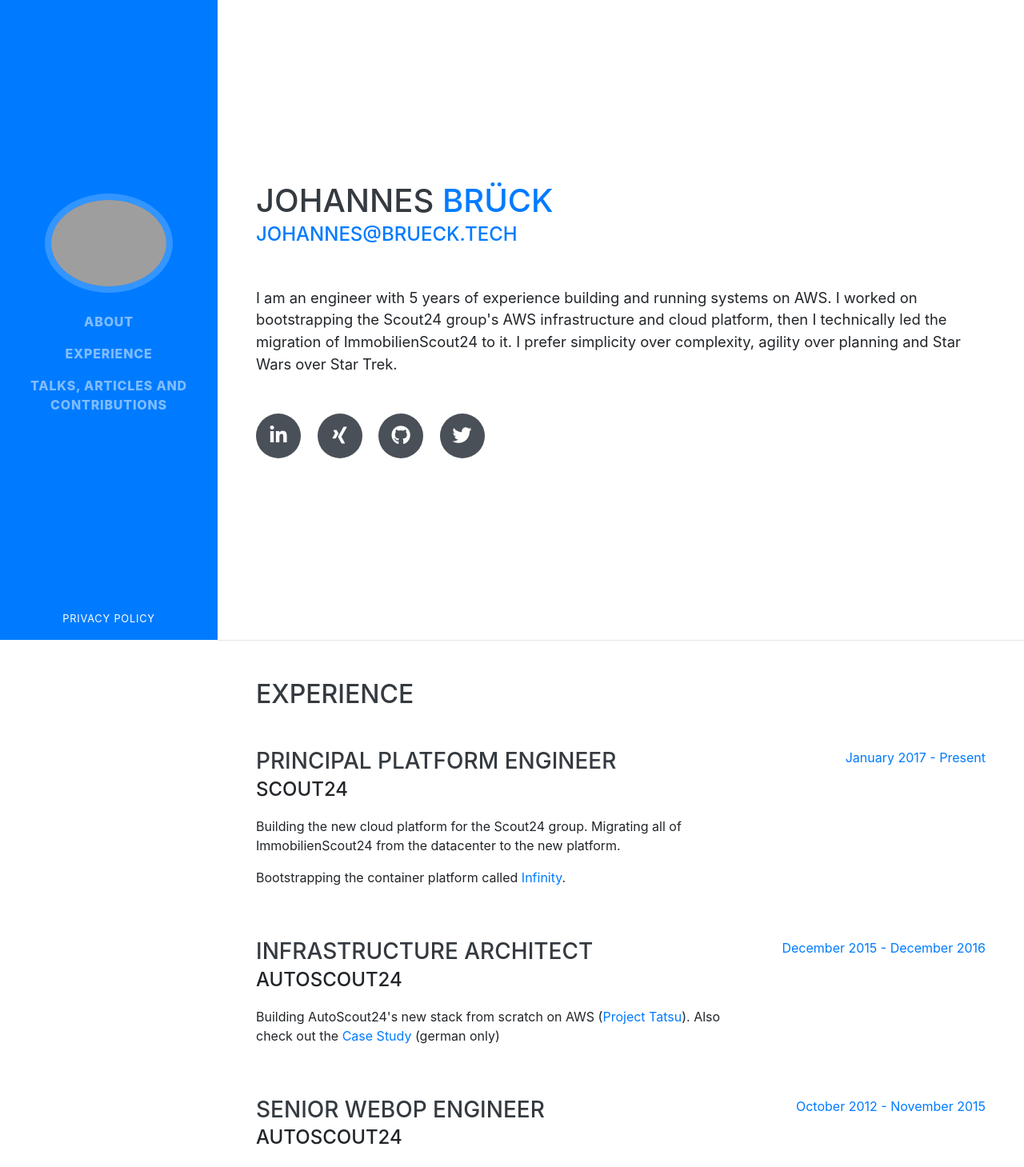
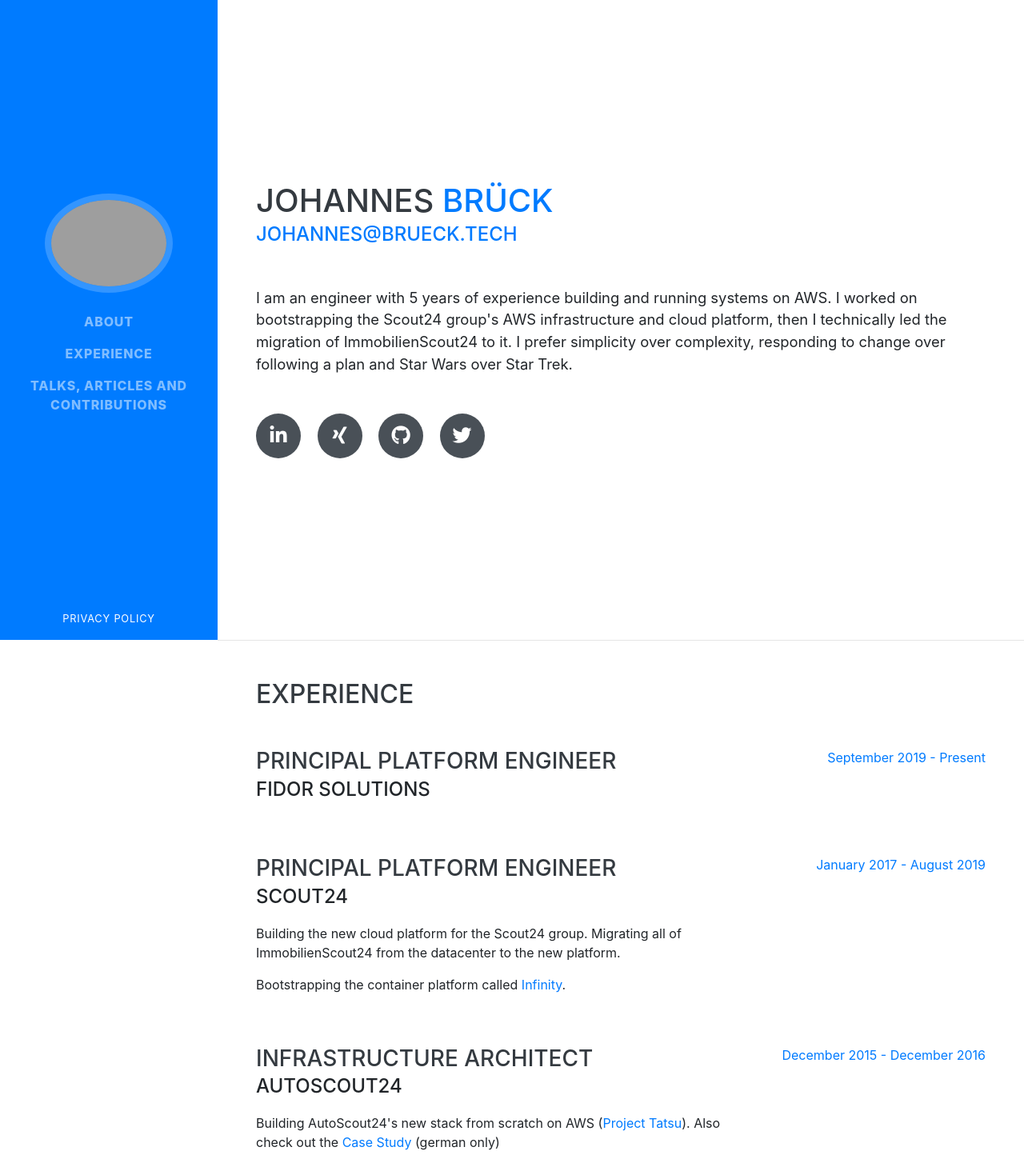
Before and after one commit to bruecktech/bruecktech.github.io, a website with bundled scripts: page index.html in a window 1280 px wide. Shown: the top 1459 px of the page at 80% size. Built offline with nearby package versions, Linux system fonts and the light colour scheme; grey boxes are pictures that could not be loaded; a web font is replaced by a local one.

Commit message:
Update index.html

```diff
--- a/index.html
+++ b/index.html
@@ -74,7 +74,7 @@
         <div class="subheading mb-5"><a href="mailto:johannes@brueck.tech">johannes@brueck.tech</a>
         </div>
         <p class="lead mb-5">I am an engineer with 5 years of experience building and running systems on AWS. I worked on bootstrapping the Scout24 group's AWS infrastructure and cloud platform, then I technically led the migration of ImmobilienScout24 to it.
-          I prefer simplicity over complexity, agility over planning and Star Wars over Star Trek.
+          I prefer simplicity over complexity, responding to change over following a plan and Star Wars over Star Trek.
         </p>
         <div class="social-icons">
           <a href="https://www.linkedin.com/in/bruecktech">
@@ -102,12 +102,22 @@
         <div class="resume-item d-flex flex-column flex-md-row justify-content-between mb-5">
           <div class="resume-content">
             <h3 class="mb-0">Principal Platform Engineer</h3>
+            <div class="subheading mb-3">Fidor Solutions</div>
+          </div>
+          <div class="resume-date text-md-right">
+            <span class="text-primary">September 2019 - Present</span>
+          </div>
+        </div>
+
+        <div class="resume-item d-flex flex-column flex-md-row justify-content-between mb-5">
+          <div class="resume-content">
+            <h3 class="mb-0">Principal Platform Engineer</h3>
             <div class="subheading mb-3">Scout24</div>
             <p>Building the new cloud platform for the Scout24 group. Migrating all of ImmobilienScout24 from the datacenter to the new platform.</p>
             <p>Bootstrapping the container platform called <a href="https://www.youtube.com/watch?v=ld27KhGIumc">Infinity</a>.</p>
           </div>
           <div class="resume-date text-md-right">
-            <span class="text-primary">January 2017 - Present</span>
+            <span class="text-primary">January 2017 - August 2019</span>
           </div>
         </div>
 
```
